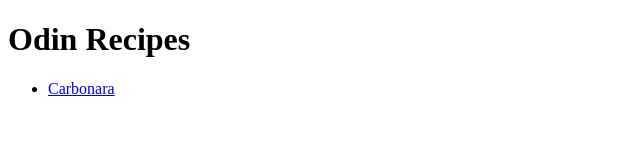
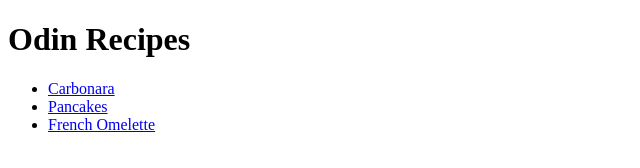
Before and after one commit to benpashiro/odin-recipes, a plain HTML site: page index.html in a window 1280 px wide. Shown: the whole page, without its empty margins (0-640 px from the left). Drawn offline with Linux system fonts and the light colour scheme.

Commit message:
Edit index.html, add links to recipes

```diff
--- a/index.html
+++ b/index.html
@@ -9,6 +9,8 @@
     <h1>Odin Recipes</h1>
     <ul>
         <li><a href="./recipes/carbonara.html">Carbonara</a></li>
+        <li><a href="./recipes/pancakes.html">Pancakes</a></li>
+        <li><a href="./recipes/french-omelette.html">French Omelette</a></li>
     </ul>
 
 </body>
```
